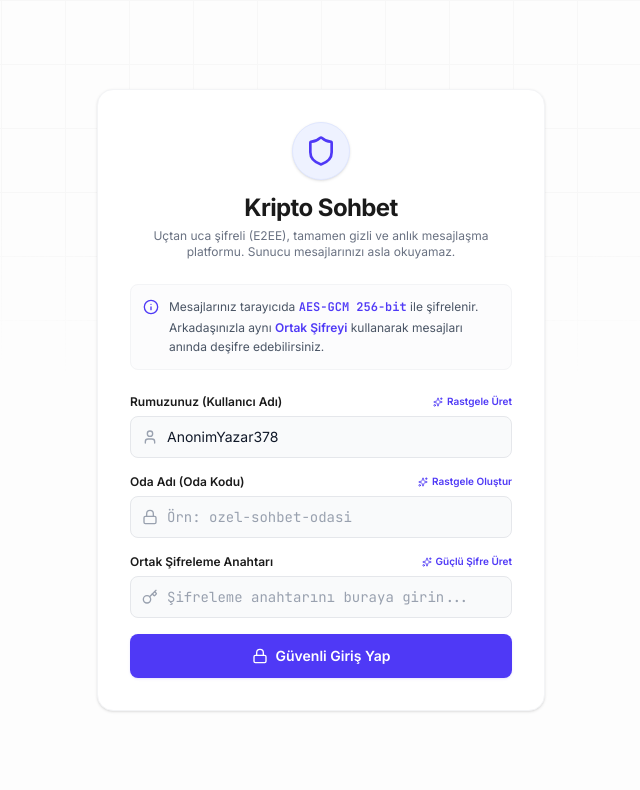
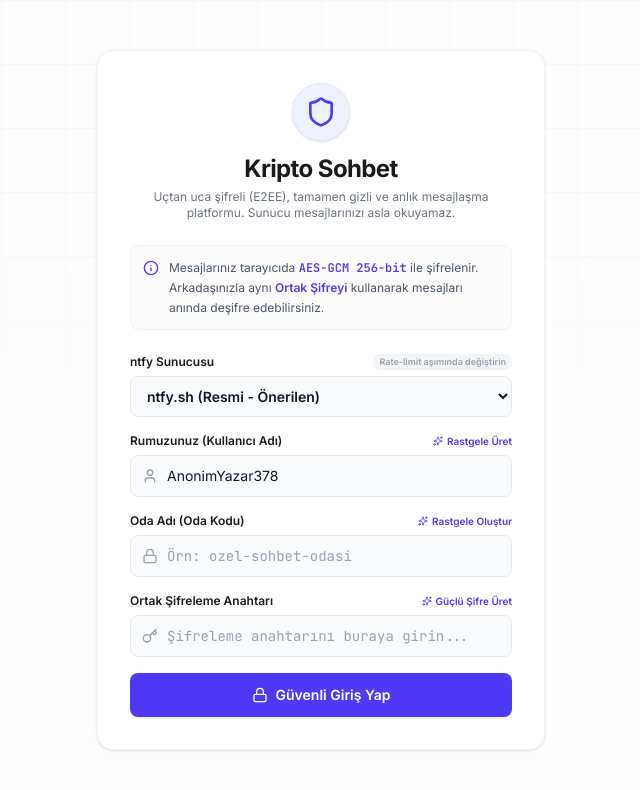
Before and after one commit to ibrhmethmx7/Kripto-Sohbet, a React (Vite) app: page / in a window 1280 px wide. Shown: the top 790 px of the page, without its empty margins (319-959 px from the left). Built offline with nearby package versions, Linux system fonts and the light colour scheme.

Commit message:
feat: support selectable public ntfy instances to bypass global rate-limiting

```diff
--- a/src/App.tsx
+++ b/src/App.tsx
@@ -139,7 +139,8 @@ export default function App() {
   const [passwordInput, setPasswordInput] = useState("");
   const [usernameInput, setUsernameInput] = useState("");
 
-  const [roomConfig, setRoomConfig] = useState<RoomConfig | null>(null);
+  const [roomConfig, setRoomConfig] = useState<RoomConfig & { serverUrl?: string } | null>(null);
+  const [selectedServer, setSelectedServer] = useState<string>("https://ntfy.sh");
 
   // Real-time states
   const [messages, setMessages] = useState<LocalMessage[]>([]);
@@ -194,8 +195,10 @@ export default function App() {
   useEffect(() => {
     const params = new URLSearchParams(window.location.search);
     const roomParam = params.get("room");
+    const serverParam = params.get("server");
 
     if (roomParam) setRoomInput(roomParam);
+    if (serverParam) setSelectedServer(serverParam);
 
     // Auto-generate a random username on mount
     setUsernameInput(generateRandomUsername());
@@ -217,7 +220,8 @@ export default function App() {
         status,
         sender: roomConfig.username
       };
-      await fetch(`https://ntfy.sh/kripto-sohbet-${encodeURIComponent(roomConfig.roomId)}`, {
+      const server = roomConfig.serverUrl || "https://ntfy.sh";
+      await fetch(`${server}/kripto-sohbet-${encodeURIComponent(roomConfig.roomId)}`, {
         method: "POST",
         body: JSON.stringify(payload)
       });
@@ -274,7 +278,8 @@ export default function App() {
       isHistoryLoadedRef.current = true;
     }, 3000);
 
-    const eventSource = new EventSource(`https://ntfy.sh/kripto-sohbet-${encodeURIComponent(roomConfig.roomId)}/sse?since=all`);
+    const server = roomConfig.serverUrl || "https://ntfy.sh";
+    const eventSource = new EventSource(`${server}/kripto-sohbet-${encodeURIComponent(roomConfig.roomId)}/sse?since=all`);
 
     eventSource.onopen = () => {
       setSseStatus("connected");
@@ -505,7 +510,8 @@ export default function App() {
           type: "presence",
           username: roomConfig.username
         };
-        await fetch(`https://ntfy.sh/kripto-sohbet-${encodeURIComponent(roomConfig.roomId)}`, {
+        const server = roomConfig.serverUrl || "https://ntfy.sh";
+        await fetch(`${server}/kripto-sohbet-${encodeURIComponent(roomConfig.roomId)}`, {
           method: "POST",
           body: JSON.stringify(payload)
         });
@@ -601,7 +607,8 @@ export default function App() {
   const sendTypingSignal = async (isTyping: boolean) => {
     if (!roomConfig) return;
     try {
-      await fetch(`https://ntfy.sh/kripto-sohbet-${encodeURIComponent(roomConfig.roomId)}`, {
+      const server = roomConfig.serverUrl || "https://ntfy.sh";
+      await fetch(`${server}/kripto-sohbet-${encodeURIComponent(roomConfig.roomId)}`, {
         method: "POST",
         body: JSON.stringify({
           type: "typing",
@@ -634,7 +641,8 @@ export default function App() {
         emoji,
         sender: roomConfig.username
       };
-      await fetch(`https://ntfy.sh/kripto-sohbet-${encodeURIComponent(roomConfig.roomId)}`, {
+      const server = roomConfig.serverUrl || "https://ntfy.sh";
+      await fetch(`${server}/kripto-sohbet-${encodeURIComponent(roomConfig.roomId)}`, {
         method: "POST",
         body: JSON.stringify(payload)
       });
@@ -670,10 +678,11 @@ export default function App() {
     if (!roomConfig) return;
     const payloadStr = JSON.stringify(payload);
 
+    const server = roomConfig.serverUrl || "https://ntfy.sh";
     let response;
     if (payloadStr.length > 4000) {
       // Use PUT to upload as attachment
-      response = await fetch(`https://ntfy.sh/kripto-sohbet-${encodeURIComponent(roomConfig.roomId)}`, {
+      response = await fetch(`${server}/kripto-sohbet-${encodeURIComponent(roomConfig.roomId)}`, {
         method: "PUT",
         headers: {
           "Filename": "message.json",
@@ -683,7 +692,7 @@ export default function App() {
       });
     } else {
       // Use standard POST
-      response = await fetch(`https://ntfy.sh/kripto-sohbet-${encodeURIComponent(roomConfig.roomId)}`, {
+      response = await fetch(`${server}/kripto-sohbet-${encodeURIComponent(roomConfig.roomId)}`, {
         method: "POST",
         body: payloadStr
       });
@@ -872,14 +881,16 @@ export default function App() {
     setRoomConfig({
       roomId: room,
       passwordKey: key,
-      username: username
+      username: username,
+      serverUrl: selectedServer
     });
   };
 
   // Generate safe shareable link
   const copyShareLink = () => {
     if (!roomConfig) return;
-    const url = `${window.location.origin}?room=${encodeURIComponent(roomConfig.roomId)}`;
+    const serverParam = roomConfig.serverUrl ? `&server=${encodeURIComponent(roomConfig.serverUrl)}` : "";
+    const url = `${window.location.origin}?room=${encodeURIComponent(roomConfig.roomId)}${serverParam}`;
     navigator.clipboard.writeText(url);
     setCopiedLink(true);
     setTimeout(() => setCopiedLink(false), 2000);
@@ -953,7 +964,8 @@ export default function App() {
         type: "clear"
       };
 
-      const response = await fetch(`https://ntfy.sh/kripto-sohbet-${encodeURIComponent(roomConfig.roomId)}`, {
+      const server = roomConfig.serverUrl || "https://ntfy.sh";
+      const response = await fetch(`${server}/kripto-sohbet-${encodeURIComponent(roomConfig.roomId)}`, {
         method: "POST",
         body: JSON.stringify(payload)
       });
@@ -1092,6 +1104,23 @@ export default function App() {
               </div>
 
               <form onSubmit={handleJoinRoom} className="space-y-4">
+                {/* ntfy Server Option Selection */}
+                <div className="space-y-1.5">
+                  <label className="text-xs font-semibold flex justify-between items-center">
+                    <span>ntfy Sunucusu</span>
+                    <span className="text-[9px] px-1.5 py-0.5 bg-gray-100 dark:bg-slate-800 rounded-md text-gray-400">Rate-limit aşımında değiştirin</span>
+                  </label>
+                  <select
+                    value={selectedServer}
+                    onChange={(e) => setSelectedServer(e.target.value)}
+                    className={`w-full px-3 py-2.5 rounded-lg text-sm border outline-none font-semibold ${style.inputText}`}
+                  >
+                    <option value="https://ntfy.sh">ntfy.sh (Resmi - Önerilen)</option>
+                    <option value="https://ntfy.adminforge.de">ntfy.adminforge.de (Almanya Alternatif)</option>
+                    <option value="https://ntfy.jae.fi">ntfy.jae.fi (Finlandiya Alternatif)</option>
+                  </select>
+                </div>
+
                 {/* Username Input */}
                 <div className="space-y-1.5">
                   <label className="text-xs font-semibold flex justify-between items-center">
```
